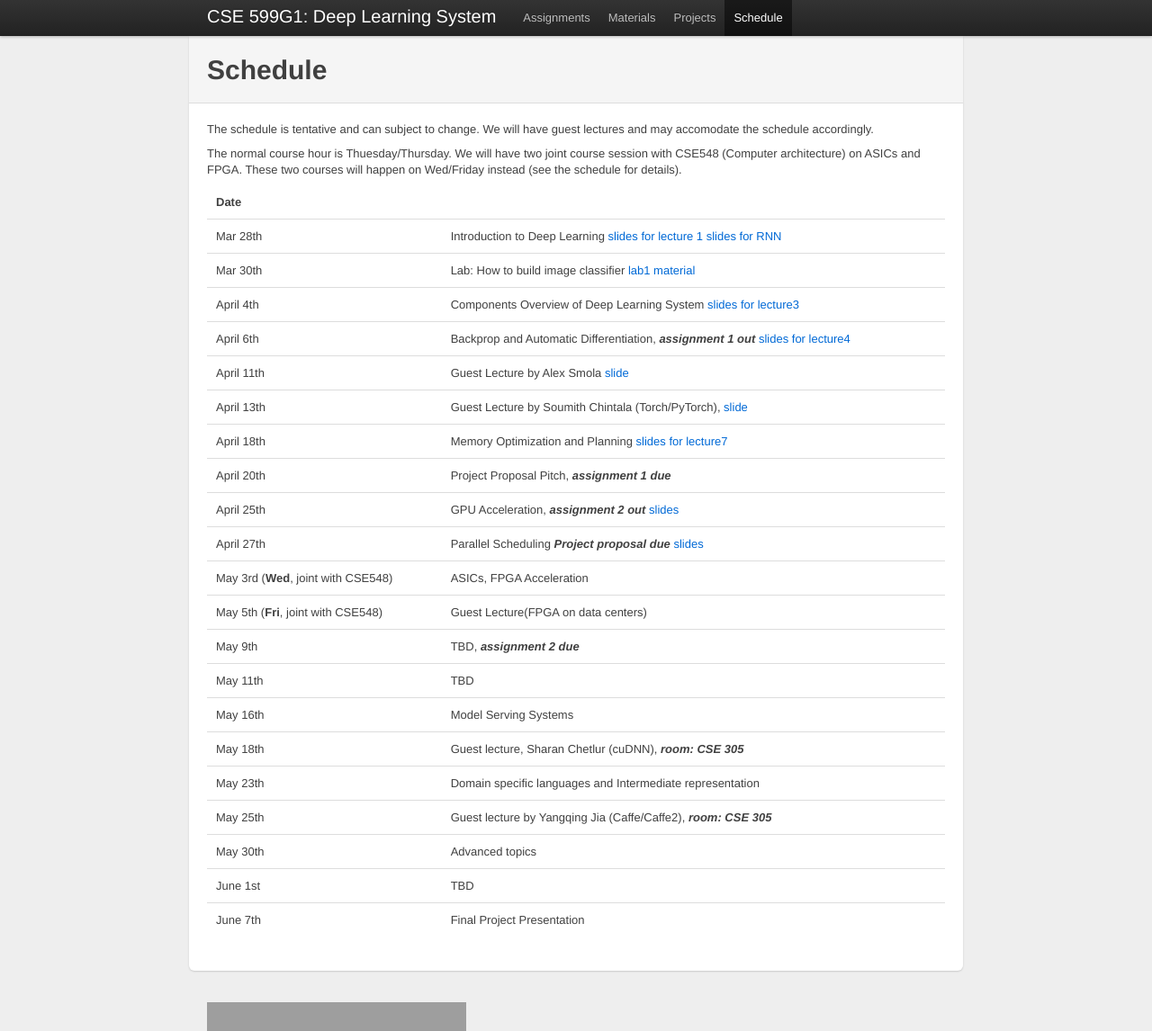
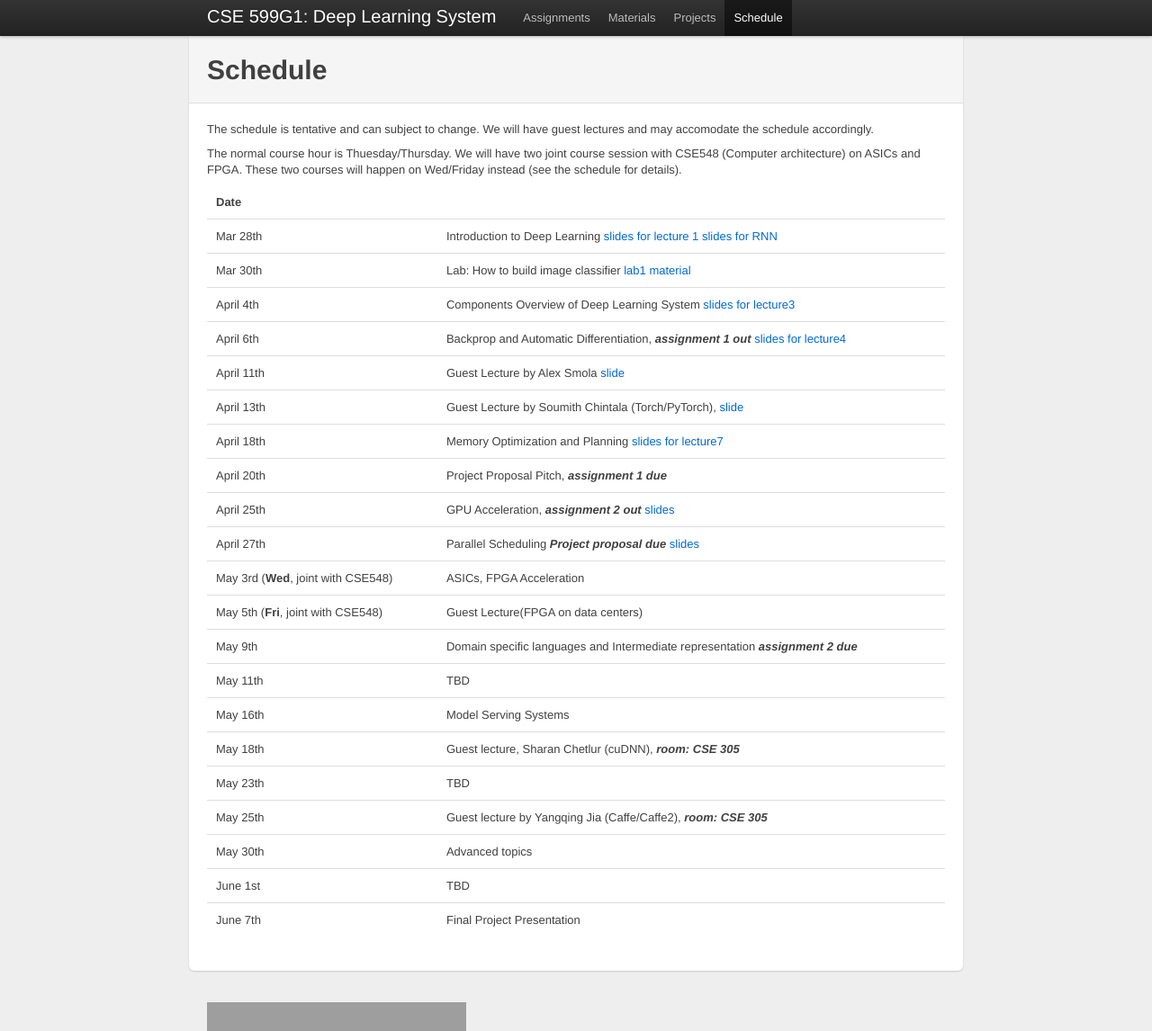
Before and after one commit to dlsys-course/dlsys-course.github.io, a Jekyll site: the page built from schedule.md, in a window 1280 px wide and 1146 px high. Shown: the whole window at 90% size. Built offline with Jekyll 4.4.1, drawn with Linux system fonts in a browser that asks for light colours; grey boxes are pictures that could not be loaded.

Commit message:
do DSL on tue

```diff
--- a/schedule.md
+++ b/schedule.md
@@ -28,11 +28,11 @@ happen on Wed/Friday instead (see the schedule for details).
 | April 27th               |   Parallel Scheduling  ***Project proposal due*** [slides](pdf/lecture9.pdf)|
 | May 3rd (**Wed**, joint with CSE548) |   ASICs, FPGA Acceleration               |
 | May 5th (**Fri**, joint with CSE548) |   Guest Lecture(FPGA on data centers)     |
-| May 9th                  |  TBD, ***assignment 2 due***            |
+| May 9th                  |  Domain specific languages and Intermediate representation ***assignment 2 due***            |
 | May 11th                 |   TBD  |
 | May 16th                 |   Model Serving Systems                                     |
 | May 18th                 |   Guest lecture, Sharan Chetlur (cuDNN),  ***room: CSE 305***  |
-| May 23th                 |   Domain specific languages and Intermediate representation |
+| May 23th                 |  TBD|
 | May 25th                 |   Guest lecture by Yangqing Jia (Caffe/Caffe2), ***room: CSE 305***   |
 | May 30th                 |   Advanced topics                                           |
 | June 1st                 |   TBD                                                       |
```
